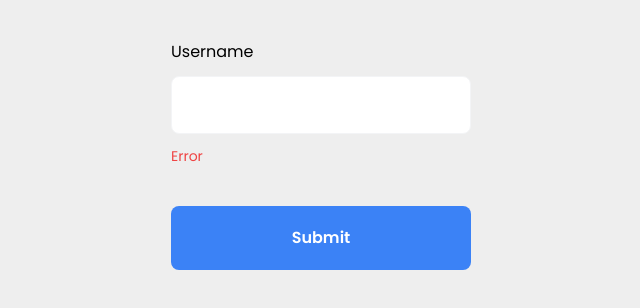
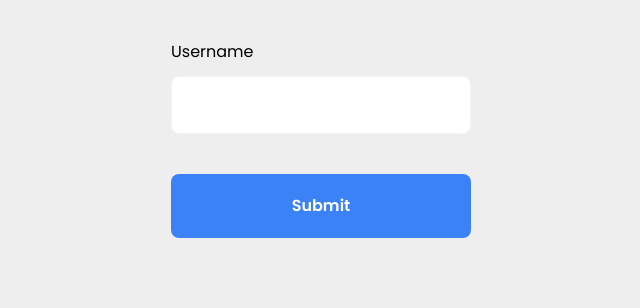
Before and after one commit to trwinddev/Register-Form, a React (Vite) app: page / in a window 1280 px wide. Shown: the top 308 px of the page, without its empty margins (319-959 px from the left). Built offline with nearby package versions, Linux system fonts and the light colour scheme.

Commit message:
validation

```diff
--- a/src/components/form/RegisterFormik.jsx
+++ b/src/components/form/RegisterFormik.jsx
@@ -17,26 +17,26 @@ const RegisterFormik = () => {
         }}
         validationSchema={Yup.object({
           username: Yup.string().required("Please enter your username"),
-          email: Yup.string()
-            .email("Please enter valid email address")
-            .required("Please enter your email address"),
-          password: Yup.string()
-            .min(8, "Your password must be at least 8 character")
-            .matches(
-              /^(?=.*[a-z])(?=.*[A-Z])(?=.*\d)(?=.*[@$!%*?&])[A-Za-z\d@$!%*?&]{8,}$/,
-              {
-                message:
-                  "Your password at least 1 uppercase letter, 1 number,1 special character",
-              }
-            )
-            .required("Please enter your username"),
-          gender: Yup.string()
-            .required("Please select your gender")
-            .oneOf(["male", "female"], "You can only select male or female"),
-          job: Yup.string()
-            .required("Please select your job")
-            .oneOf(["teacher", "developer", "doctor"]),
-          term: Yup.boolean().required("Please check the term"),
+          // email: Yup.string()
+          //   .email("Please enter valid email address")
+          //   .required("Please enter your email address"),
+          // password: Yup.string()
+          //   .min(8, "Your password must be at least 8 character")
+          //   .matches(
+          //     /^(?=.*[a-z])(?=.*[A-Z])(?=.*\d)(?=.*[@$!%*?&])[A-Za-z\d@$!%*?&]{8,}$/,
+          //     {
+          //       message:
+          //         "Your password at least 1 uppercase letter, 1 number,1 special character",
+          //     }
+          //   )
+          //   .required("Please enter your username"),
+          // gender: Yup.string()
+          //   .required("Please select your gender")
+          //   .oneOf(["male", "female"], "You can only select male or female"),
+          // job: Yup.string()
+          //   .required("Please select your job")
+          //   .oneOf(["teacher", "developer", "doctor"]),
+          // term: Yup.boolean().required("Please check the term"),
         })}
         onSubmit={(values, { setSubmitting }) => {
           setTimeout(() => {
@@ -55,8 +55,15 @@ const RegisterFormik = () => {
               <label htmlFor="username" className="cursor-pointer">
                 Username
               </label>
-              <InputFormik></InputFormik>
-              <p className="text-sm text-red-500">Error</p>
+              <input
+                type="text"
+                className="p-4 border border-gray-100 rounded-lg bg-white outline-none transition-all focus:border-blue-500"
+                {...formik.getFieldProps.username}
+              />
+              {/* <InputFormik></InputFormik> */}
+              {formik.touched.username && formik.errors.username && (
+                <p className="text-sm text-red-500">{formik.errors.username}</p>
+              )}
             </div>
             <button className="w-full bg-blue-500 rounded-lg p-5 mt-5 font-semibold text-white ">
               {formik.isSubmitting ? (
```
